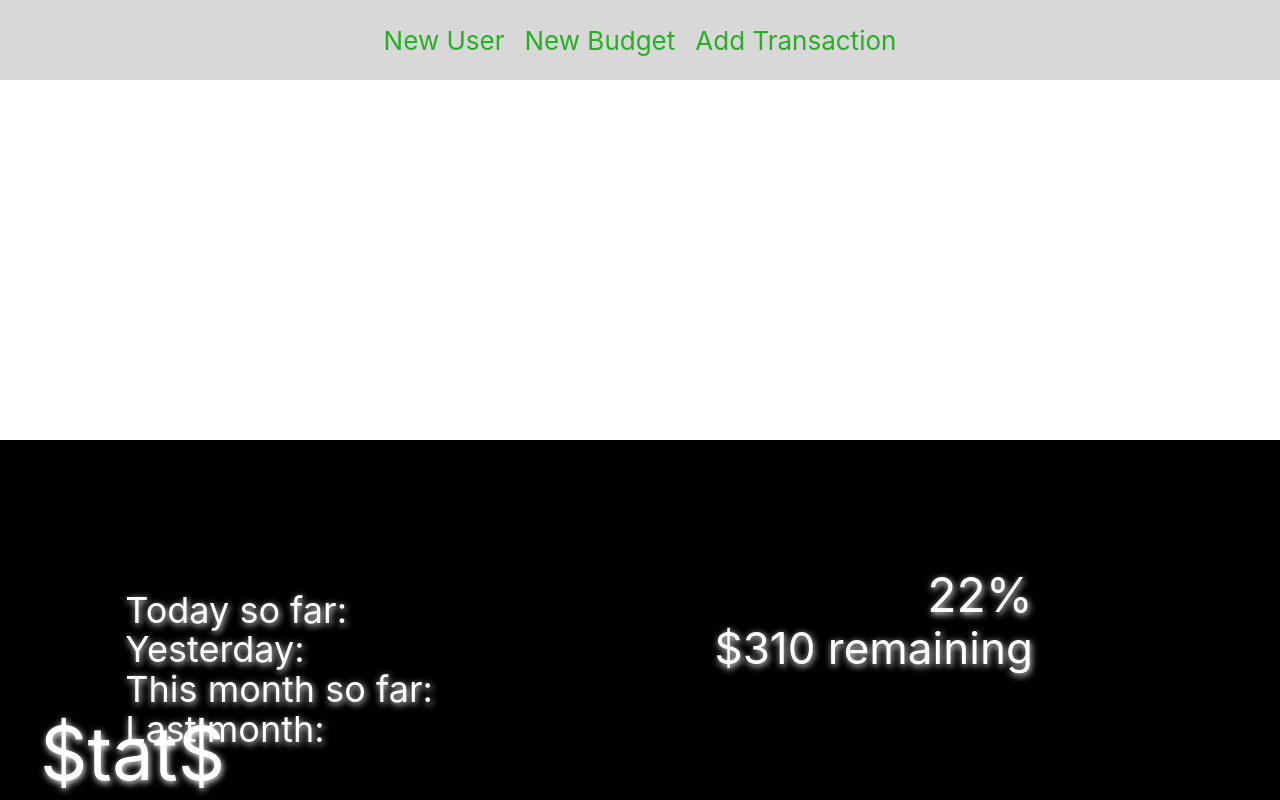
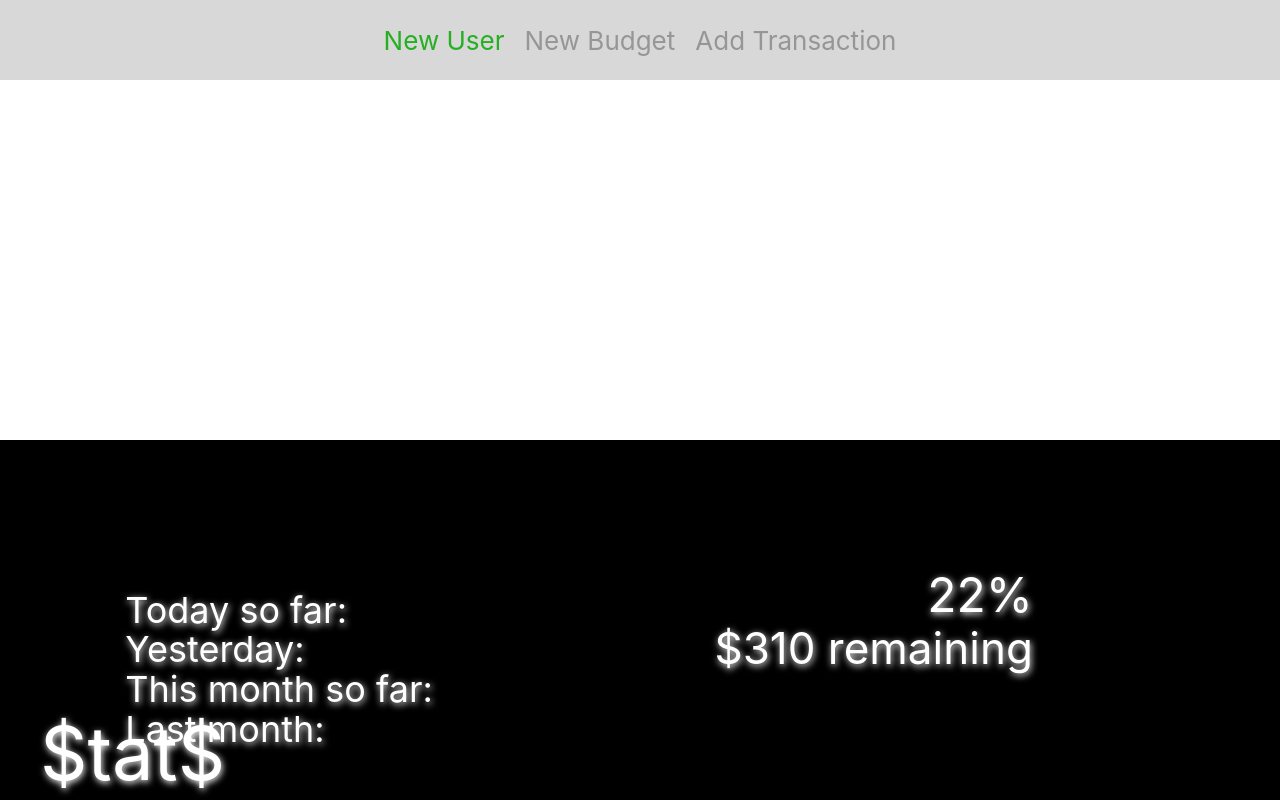
Before and after one commit to romym/financial-planner, a React (Create React App) app: page / in a window 1280 px wide. Built offline with nearby package versions, Linux system fonts and the light colour scheme.

Commit message:
Disable links when no user

```diff
--- a/src/Header/Header.css
+++ b/src/Header/Header.css
@@ -19,3 +19,9 @@
 .header-links:hover {
     font-size: calc(12px + 2vmin);
 }
+
+.header-links-disabled {
+    color: #969696;
+    cursor: none;
+    padding: 10px;
+}
--- a/src/Header/Header.js
+++ b/src/Header/Header.js
@@ -4,15 +4,21 @@ import './Header.css';
 class Header extends Component {
   constructor(props) {
     super(props);
-    this.state = {};
+    this.state = {
+        transactionDisabled: "header-links-disabled"
+    };
+  }
+
+  createNewUser() {
+      console.log('blahhhhhh')
   }
 
   render() {
     return (
       <div className="header">
-        <p className="header-links">New User</p>
-        <p className="header-links">New Budget</p>
-        <p className="header-links">Add Transaction</p>
+        <p className="header-links" onClick={() => this.createNewUser()}>New User</p>
+        <p className={`${this.state.transactionDisabled}`} onClick={() => this.createNewUser()}>New Budget</p>
+        <p className={`${this.state.transactionDisabled}`} onClick={() => this.createNewUser()}>Add Transaction</p>
       </div>
     );
   }
```
